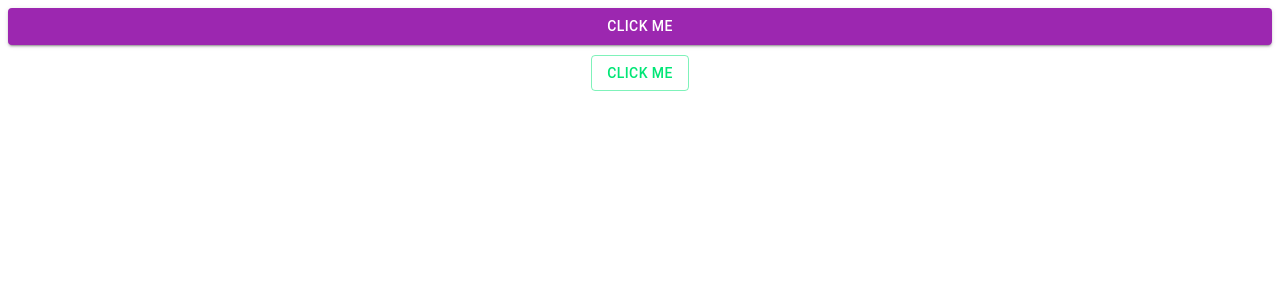
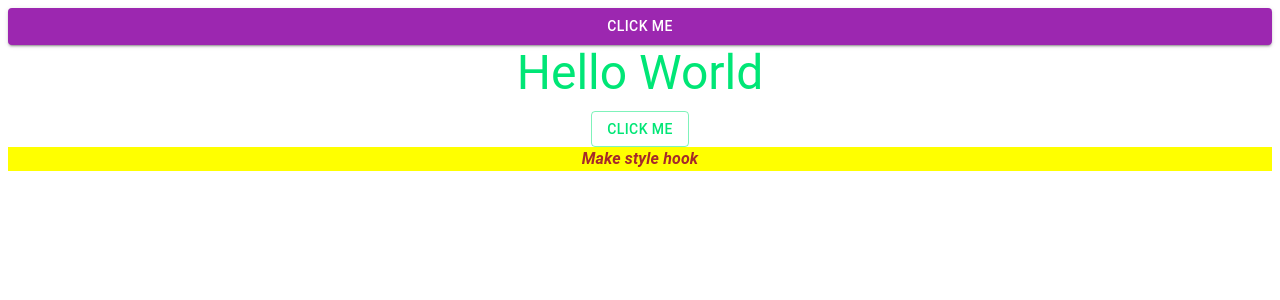
Before and after one commit to Akankshap38/Material-UI-practice, a React (Create React App) app: page / in a window 1280 px wide. Shown: the top 300 px of the page. Built offline with nearby package versions, Linux system fonts and the light colour scheme.

Commit message:
useStyle hook

```diff
--- a/src/App.js
+++ b/src/App.js
@@ -1,14 +1,25 @@
 import React from "react";
 import "./styles.css";
-import { Button } from "@material-ui/core";
+import { Button, makeStyles, Typography } from "@material-ui/core";
 
+const useStyles = makeStyles({
+  myStyle: {
+    backgroundColor: "yellow",
+    fontStyle: "oblique",
+    color: "brown",
+    fontWeight: "bolder"
+  }
+});
 export default function App() {
+  const classes = useStyles();
   return (
     <div className="App">
       <Button variant="contained" color="primary" size="medium" fullWidth>
         Click me
       </Button>
-
+      <Typography variant="h3" color="secondary">
+        Hello World
+      </Typography>
       <Button
         style={{ marginTop: "10px" }}
         variant="outlined"
@@ -17,6 +28,8 @@ export default function App() {
       >
         Click me
       </Button>
+
+      <Typography className={classes.myStyle}>Make style hook</Typography>
     </div>
   );
 }
```
